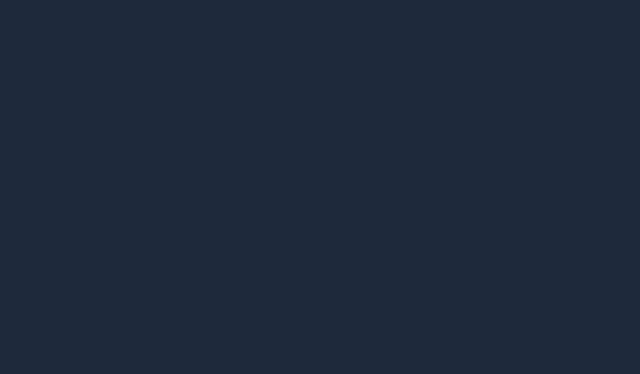
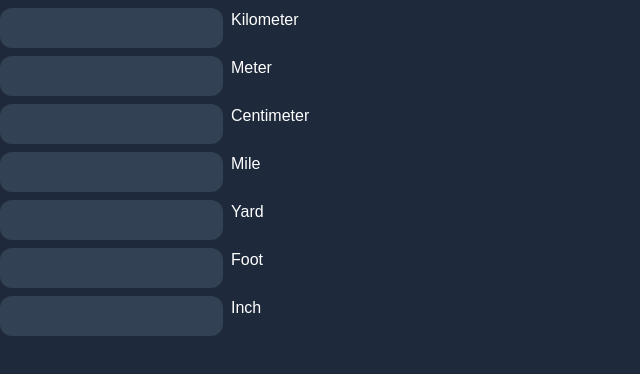
Before and after one commit to ricardomaharaj/Utility-Belt, a React (Create React App) app: page /distance in a window 1280 px wide. Before the commit this address had no page. Shown: the top 374 px of the page, without its empty margins (0-640 px from the left). Built offline with nearby package versions, Linux system fonts and the light colour scheme.

Commit message:
add new distance converter

```diff
--- a/src/App.tsx
+++ b/src/App.tsx
@@ -1,8 +1,9 @@
 import { BrowserRouter, Routes, Route } from 'react-router-dom'
-import { DiscountCalculator } from './DiscountCalculator'
 import { Home } from './Home'
-import { TemperatureConverter } from './TemperatureConverter'
-import { TipCalculator } from './TipCalculator'
+import { Discount } from './tools/Discount'
+import { Temperature } from './tools/Temperature'
+import { Tip } from './tools/Tip'
+import { Distance } from './tools/Distance'
 
 export function App() {
     return (
@@ -10,15 +11,10 @@ export function App() {
             <div className='container mx-auto my-2'>
                 <Routes>
                     <Route path='/' element={<Home />} />
-                    <Route path='/tip-calculator' element={<TipCalculator />} />
-                    <Route
-                        path='/discount-calculator'
-                        element={<DiscountCalculator />}
-                    />
-                    <Route
-                        path='/temperature-converter'
-                        element={<TemperatureConverter />}
-                    />
+                    <Route path='/tip' element={<Tip />} />
+                    <Route path='/discount' element={<Discount />} />
+                    <Route path='/temperature' element={<Temperature />} />
+                    <Route path='/distance' element={<Distance />} />
                 </Routes>
             </div>
         </BrowserRouter>
--- a/src/DiscountCalculator.tsx
+++ /dev/null
@@ -1,47 +0,0 @@
-import { useEffect, useState } from 'react'
-
-export function DiscountCalculator() {
-    document.title = 'Discount Calculator'
-
-    let [total, setTotal] = useState<number>(0.0)
-    let [percent, setPercent] = useState<number>(0)
-    let [discount, setDiscount] = useState(0)
-
-    useEffect(() => {
-        let x = Math.round(total * (percent / 100))
-        setDiscount(x)
-    }, [total, percent])
-
-    return (
-        <div className='col'>
-            <div className='row'>
-                <span className='bubble'>$</span>
-                <input
-                    type='number'
-                    placeholder='Total'
-                    onChange={(e) => {
-                        setTotal(parseFloat(e.currentTarget.value) || 0.0)
-                    }}
-                />
-            </div>
-            <div className='row'>
-                <span className='bubble'>%</span>
-                <input
-                    type='number'
-                    placeholder='Percent Off'
-                    onChange={(e) => {
-                        setPercent(parseInt(e.currentTarget.value) || 0)
-                    }}
-                />
-            </div>
-            <div className='bubble'>
-                <div className='row'>{`Savings: $${discount.toLocaleString()}`}</div>
-                <div className='row'>
-                    {`Total minus discount: $${(
-                        total - discount
-                    ).toLocaleString()}`}
-                </div>
-            </div>
-        </div>
-    )
-}
--- a/src/Home.tsx
+++ b/src/Home.tsx
@@ -4,9 +4,10 @@ export function Home() {
     document.title = 'Utility Belt'
     return (
         <div className='col'>
-            <Link to='/tip-calculator'>Tip Calculator</Link>
-            <Link to='/discount-calculator'>Discount Calculator</Link>
-            <Link to='/temperature-converter'>Temperature Converter</Link>
+            <Link to='/tip'>Tip Calculator</Link>
+            <Link to='/discount'>Discount Calculator</Link>
+            <Link to='/temperature'>Temperature Converter</Link>
+            <Link to='/distance'>Distance Converter</Link>
         </div>
     )
 }
--- a/src/TemperatureConverter.tsx
+++ /dev/null
@@ -1,49 +0,0 @@
-type Unit = 'C' | 'F' | 'K'
-
-export function TemperatureConverter() {
-    document.title = 'Temperature Converter'
-
-    let tempChange = (unit: Unit) => {
-        const C = document.querySelector<HTMLInputElement>('#C')!
-        const F = document.querySelector<HTMLInputElement>('#F')!
-        const K = document.querySelector<HTMLInputElement>('#K')!
-
-        let c = parseFloat(C.value)
-        let f = parseFloat(F.value)
-        let k = parseFloat(K.value)
-
-        switch (unit) {
-            case 'C':
-                F.value = (c * (9 / 5) + 32).toString()
-                K.value = (c + 273.15).toString()
-                break
-            case 'F':
-                c = (f - 32) * (5 / 9)
-                C.value = c.toString()
-                K.value = (c + 273.15).toString()
-                break
-            case 'K':
-                c = k - 273.15
-                C.value = c.toString()
-                F.value = ((c * 9) / 5 + 32).toString()
-                break
-        }
-    }
-
-    return (
-        <div className='col'>
-            <div className='row'>
-                <input type='number' id='C' onChange={() => tempChange('C')} />
-                <span>Celsius</span>
-            </div>
-            <div className='row'>
-                <input type='number' id='F' onChange={() => tempChange('F')} />
-                <span>Fahrenheit</span>
-            </div>
-            <div className='row'>
-                <input type='number' id='K' onChange={() => tempChange('K')} />
-                <span>Kelvin</span>
-            </div>
-        </div>
-    )
-}
--- a/src/TipCalculator.tsx
+++ /dev/null
@@ -1,45 +0,0 @@
-import { useEffect, useState } from 'react'
-
-export function TipCalculator() {
-    document.title = 'Tip Calculator'
-
-    let [total, setTotal] = useState<number>(0.0)
-    let [percent, setPercent] = useState<number>(0)
-    let [tip, setTip] = useState(0)
-
-    useEffect(() => {
-        let x = Math.round(total * (percent / 100))
-        setTip(x)
-    }, [total, percent])
-
-    return (
-        <div className='col'>
-            <div className='row'>
-                <span className='bubble'>$</span>
-                <input
-                    type='number'
-                    placeholder='Total'
-                    onChange={(e) => {
-                        setTotal(parseFloat(e.currentTarget.value) || 0.0)
-                    }}
-                />
-            </div>
-            <div className='row'>
-                <span className='bubble'>%</span>
-                <input
-                    type='number'
-                    placeholder='Tip Percent'
-                    onChange={(e) => {
-                        setPercent(parseInt(e.currentTarget.value) || 0)
-                    }}
-                />
-            </div>
-            <div className='bubble'>
-                <div className='row'>{`Tip: $${tip.toLocaleString()}`}</div>
-                <div className='row'>
-                    {`Total with tip: $${(total + tip).toLocaleString()}`}
-                </div>
-            </div>
-        </div>
-    )
-}
--- /dev/null
+++ b/src/tools/Distance.tsx
@@ -0,0 +1,109 @@
+const UnitMap = [
+    'Kilometer',
+    'Meter',
+    'Centimeter',
+    'Mile',
+    'Yard',
+    'Foot',
+    'Inch'
+]
+
+export function Distance() {
+    document.title = 'Distance Converter'
+    let handleChange = (unit: string) => {
+        const CentimeterE =
+            document.querySelector<HTMLInputElement>('#Centimeter')!
+        const MeterE = document.querySelector<HTMLInputElement>('#Meter')!
+        const KilometerE =
+            document.querySelector<HTMLInputElement>('#Kilometer')!
+        const MileE = document.querySelector<HTMLInputElement>('#Mile')!
+        const YardE = document.querySelector<HTMLInputElement>('#Yard')!
+        const FootE = document.querySelector<HTMLInputElement>('#Foot')!
+        const InchE = document.querySelector<HTMLInputElement>('#Inch')!
+
+        if (unit === 'Kilometer') {
+            let kilometer = parseFloat(KilometerE.value)
+            MeterE.value = (kilometer * 1000).toString()
+            CentimeterE.value = (kilometer * 100000).toString()
+            MileE.value = (kilometer / 1.609).toString()
+            YardE.value = (kilometer * 1094).toString()
+            FootE.value = (kilometer * 3281).toString()
+            InchE.value = (kilometer * 39370).toString()
+        }
+
+        if (unit === 'Meter') {
+            let meters = parseFloat(MeterE.value)
+            KilometerE.value = (meters / 1000).toString()
+            CentimeterE.value = (meters * 100).toString()
+            MileE.value = (meters / 1609).toString()
+            YardE.value = (meters * 1.094).toString()
+            FootE.value = (meters * 3.281).toString()
+            InchE.value = (meters * 39.37).toString()
+        }
+
+        if (unit === 'Centimeter') {
+            let centimeter = parseFloat(CentimeterE.value)
+            KilometerE.value = (centimeter / 100000).toString()
+            MeterE.value = (centimeter / 100).toString()
+            MileE.value = (centimeter / 160900).toString()
+            YardE.value = (centimeter / 91.44).toString()
+            FootE.value = (centimeter / 30.48).toString()
+            InchE.value = (centimeter / 2.54).toString()
+        }
+
+        if (unit === 'Mile') {
+            let mile = parseFloat(MileE.value)
+            KilometerE.value = (mile * 1.609).toString()
+            MeterE.value = (mile * 1609).toString()
+            CentimeterE.value = (mile * 160900).toString()
+            YardE.value = (mile * 1760).toString()
+            FootE.value = (mile * 5280).toString()
+            InchE.value = (mile * 63360).toString()
+        }
+
+        if (unit === 'Yard') {
+            let yard = parseFloat(YardE.value)
+            KilometerE.value = (yard / 1094).toString()
+            MeterE.value = (yard / 1.094).toString()
+            CentimeterE.value = (yard * 91.44).toString()
+            MileE.value = (yard / 1760).toString()
+            FootE.value = (yard * 3).toString()
+            InchE.value = (yard * 36).toString()
+        }
+
+        if (unit === 'Foot') {
+            let foot = parseFloat(FootE.value)
+            KilometerE.value = (foot / 3281).toString()
+            MeterE.value = (foot / 3.281).toString()
+            CentimeterE.value = (foot * 30.48).toString()
+            MileE.value = (foot / 5280).toString()
+            YardE.value = (foot / 3).toString()
+            InchE.value = (foot * 12).toString()
+        }
+
+        if (unit === 'Inch') {
+            let inch = parseFloat(InchE.value)
+            KilometerE.value = (inch / 39370).toString()
+            MeterE.value = (inch / 39.37).toString()
+            CentimeterE.value = (inch * 2.54).toString()
+            MileE.value = (inch / 63360).toString()
+            YardE.value = (inch / 36).toString()
+            FootE.value = (inch / 12).toString()
+        }
+    }
+
+    return (
+        <div className='col'>
+            {UnitMap.map((x, i) => (
+                <div className='row' key={i}>
+                    <input
+                        type='text'
+                        id={x}
+                        onChange={() => handleChange(x)}
+                    />
+                    <span>{x}</span>
+                </div>
+            ))}
+        </div>
+    )
+}
```
